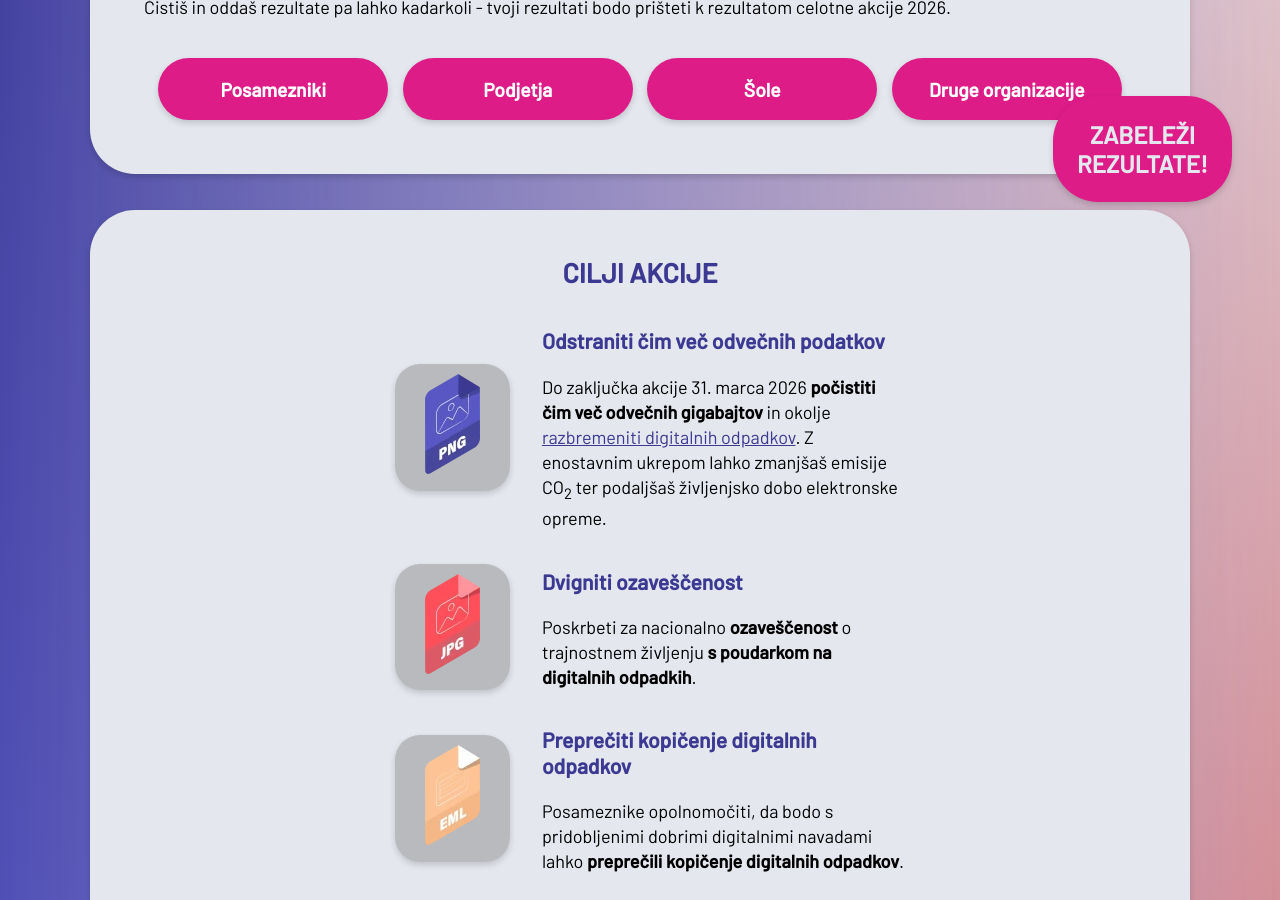
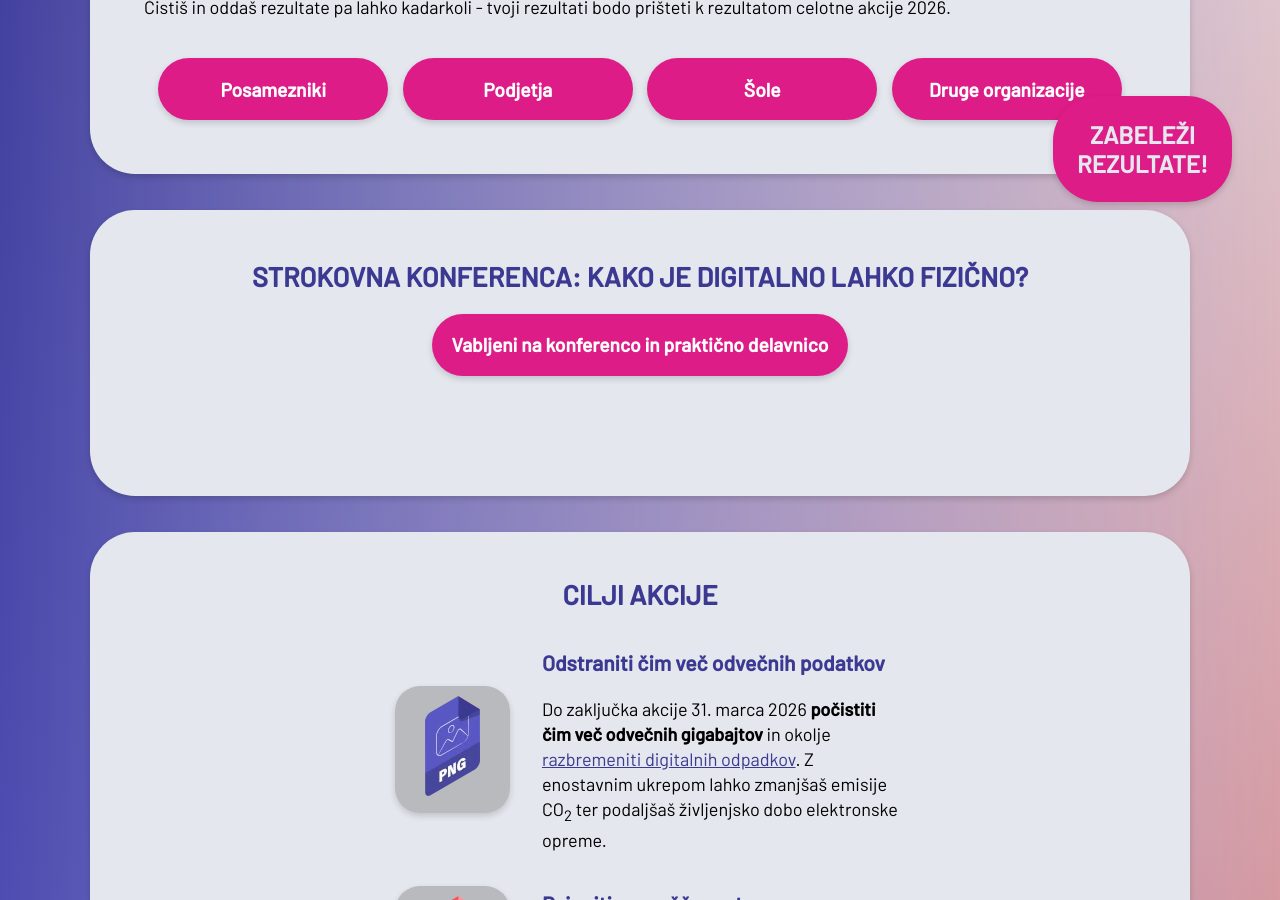
Before and after one commit to ewba/dcd-si, a Jekyll site: the page built from index.md, in a window 1280 px wide and 900 px high, scrolled down 716 px. Built offline with Jekyll 4.4.1, drawn with Linux system fonts in a browser that asks for light colours.

Commit message:
Update index.md

```diff
--- a/index.md
+++ b/index.md
@@ -27,6 +27,13 @@ Začetek letošnje akcije digitalnega čiščenja bo 14. marec 2026! Ker pa se s
 
 <br><br>
 {% include sodeluj.html %}
+</div>
+
+<div class="block" style="min-height: 14.5rem;">
+<h2>Strokovna konferenca: Kako je digitalno lahko fizično?</h2>
+<div style="display:flex; justify-content: space-evenly; flex-wrap: wrap; margin: 1em 0">
+	<a class="button" href="konferenca2026.html">Vabljeni na konferenco in praktično delavnico</a>
+</div>
 </div>
 
 <div class="block para" style="padding-bottom: 2.5rem">
```
